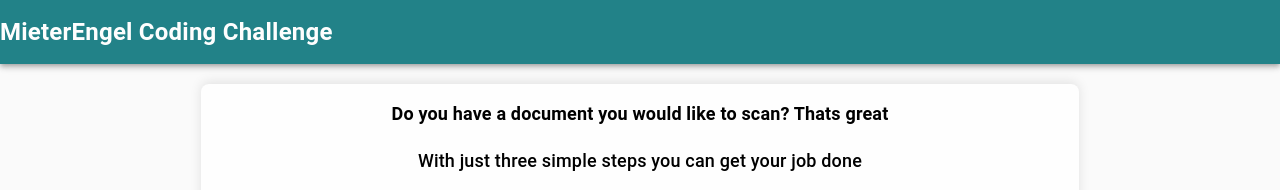
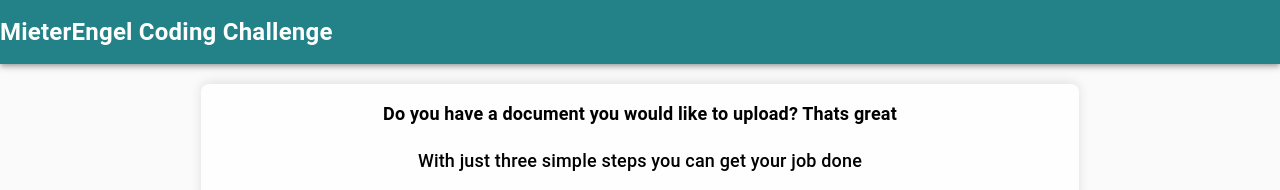
Before and after one commit to Kasheesh-PrabhuDesai/camera-app, a React (Create React App) app: page / in a window 1280 px wide. Shown: the top 190 px of the page. Built offline with nearby package versions, Linux system fonts and the light colour scheme.

Commit message:
REFACTORED text on home page

```diff
--- a/src/components/HomePage/index.tsx
+++ b/src/components/HomePage/index.tsx
@@ -86,7 +86,7 @@
         <Card className={classes.cameraCard}>
           <CardContent>
             <Typography className={classes.cameraTitle}>
-              Do you have a document you would like to scan? Thats great
+              Do you have a document you would like to upload? Thats great
             </Typography>
             <br />
             <Typography className={classes.camerasubHeader}>
```
